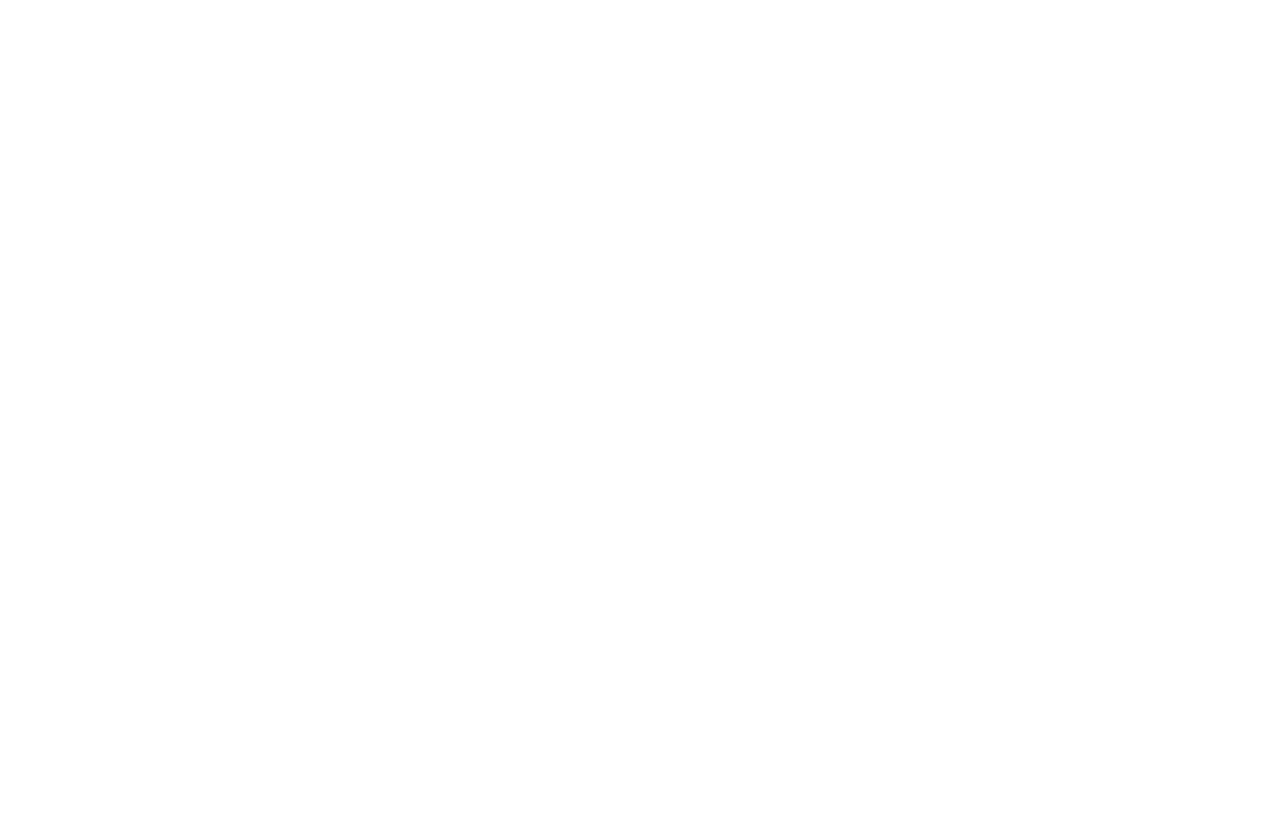
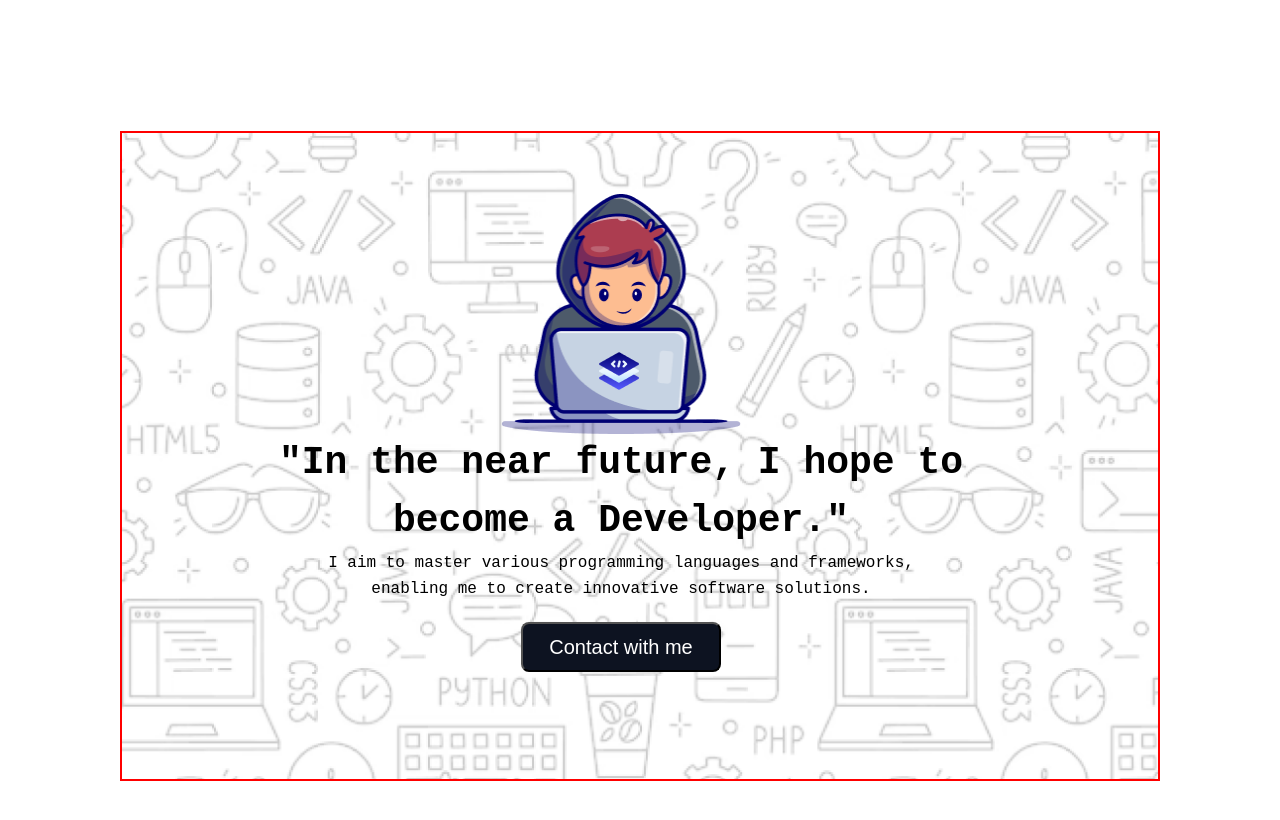
Before and after one commit to farhana107/assignment-01, a plain HTML site: page index.html in a window 1280 px wide. Shown: the top 820 px of the page. Drawn offline with Linux system fonts and the light colour scheme; a web font is replaced by a local one.

Commit message:
added hero-bg page

```diff
--- a/index.html
+++ b/index.html
@@ -4,10 +4,22 @@
     <meta charset="UTF-8">
     <meta name="viewport" content="width=device-width, initial-scale=1.0">
     <title>Web Page</title>
+    <link rel="stylesheet" href="styles/portfolio.css">
 </head>
 <body>
-    <header>
-
+    <header class="banner-container">
+        <!-- <nav>
+            <h3 class="nav-tittle">Farhana</h3>
+            <ul>
+                <li><a href=""><button class="btn-primary">Download Resume</button></a></li>
+            </ul>
+        </nav> -->
+        <div class="banner-content">
+            <img class="banner-img" src="assets/Group.png" alt="">
+            <h1>"In the near future, I hope to <br> become a Developer."</h1>
+            <p>I aim to master various programming languages and frameworks, <br> enabling me to create innovative software solutions.</p>
+            <button class="btn-primary">Contact with me</button>
+        </div>
     </header>
     <main>
 
--- /dev/null
+++ b/styles/portfolio.css
@@ -0,0 +1,79 @@
+@import url('https://fonts.googleapis.com/css2?family=Azeret+Mono:ital,wght@0,100..900;1,100..900&display=swap');
+
+*{
+    box-sizing: border-box;
+    margin: 0;
+    padding: 0;
+}
+
+body{
+    font-family: "Azeret Mono", monospace;
+}
+
+/* banner section style start here */
+.banner-container{
+    width: 1040px;
+    margin: 0 auto;
+    border: 2px solid red;
+    min-height: 650px;
+    margin-top: 131px;
+    margin-bottom: 4460px;
+    background-image: url("/assets/Hero-bg.png");
+    background-position: center;
+    background-repeat: no-repeat;
+    background-size: cover;
+}
+
+.banner-content{
+    display: flex;
+    flex-direction: column;
+    justify-content: center;
+    align-items: center;
+    height: 600px;
+    width: 998px;
+    left: 220px;
+    right: 220px;
+    top: 157px;
+    bottom: 4500px;
+    gap: 32;
+    padding: 0px;
+}
+
+.banner-img{
+    margin: 42px, 0px;
+    width: 240px;
+    height: 240px;
+    left: 250%;
+    right: -250%;
+}
+.banner-content h1{
+    font-size: 38px;
+    font-weight: 800;
+    line-height: 58px;
+    letter-spacing: 0%;
+    text-align: center;
+    gap: 24;
+    margin: 24px, 0px;
+}
+
+.banner-content p{
+    font-size: 16px;
+    font-weight: 400;
+    line-height: 26px;
+    letter-spacing: 0%;
+    text-align: center;
+    gap: 24;
+    margin: 24px, 0px;
+}
+
+.btn-primary{
+    width: 200px;
+    height: 50px;
+    color: rgb(255, 255, 255);
+    font-size: 20px;
+    font-weight: 300;
+    line-height: 23px;
+    border-radius: 8px;
+    background: rgb(13, 19, 33);
+    margin-top: 20px;
+}
```
